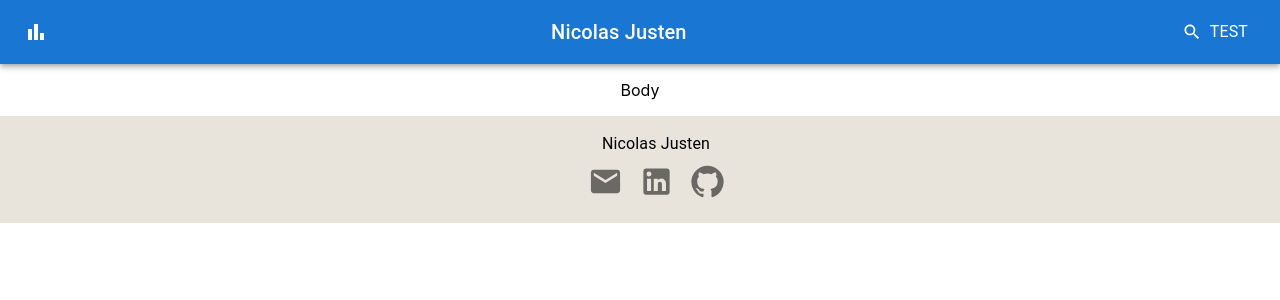
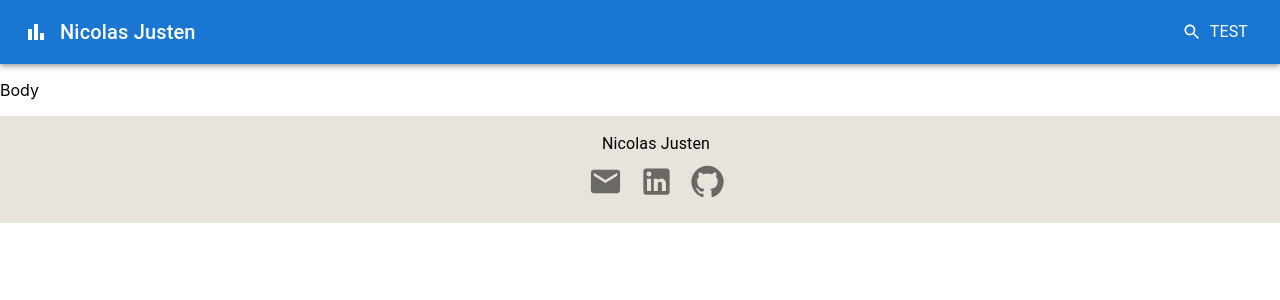
Before and after one commit to nicolasjusten95/nicolas-justen-portfolio, a React (Create React App) app: page / in a window 1280 px wide. Shown: the top 300 px of the page. Built offline with nearby package versions, Linux system fonts and the light colour scheme.

Commit message:
create basic layout

```diff
--- a/src/App.tsx
+++ b/src/App.tsx
@@ -3,14 +3,18 @@ import './App.css';
 import Header from "./components/header/Header";
 import Footer from "./components/footer/Footer";
 import Body from "./components/body/Body";
+import {Box} from "@mui/material";
 
 function App() {
     return (
-        <div className="App">
+        <Box
+            minHeight={'100vh'}
+            display={'flex'}
+            flexDirection={'column'}>
             <Header/>
             <Body/>
             <Footer/>
-        </div>
+        </Box>
     );
 }
 
```
